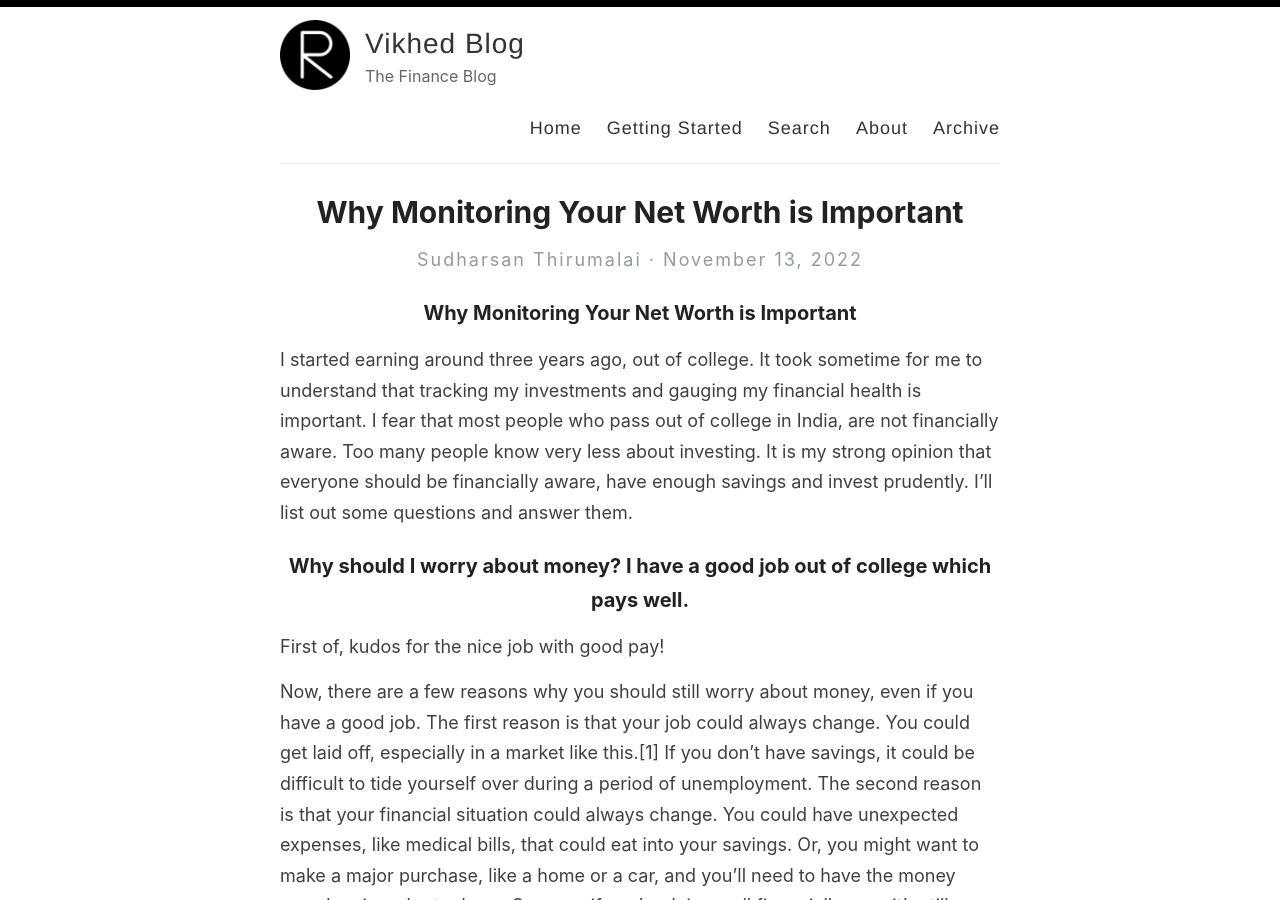
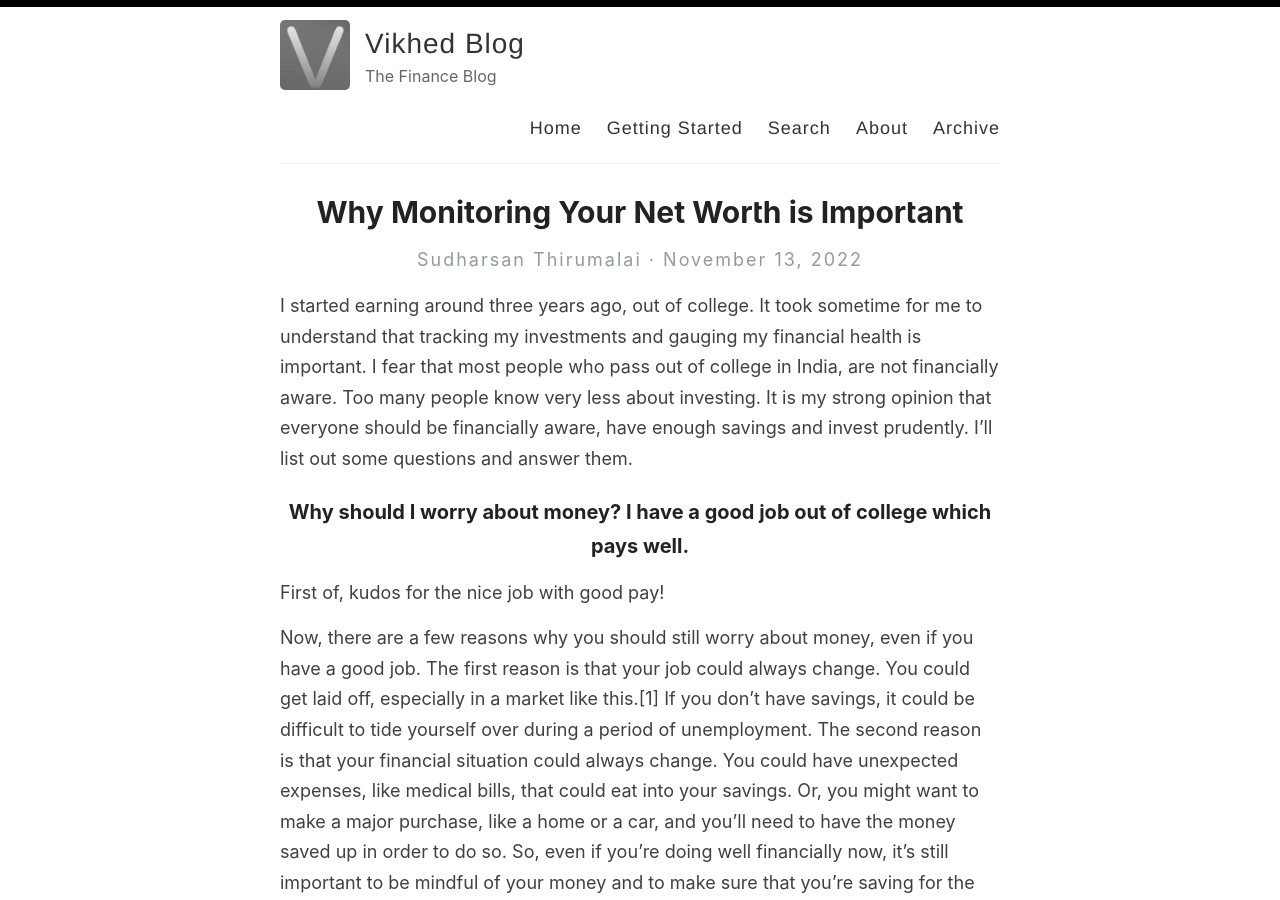
Before and after one commit to parakalan/vikhed-blog, a Jekyll site: the page built from _posts/2022-11-13-net-worth-tracking.md, in a window 1280 px wide and 900 px high. Built offline with Jekyll 4.4.1, drawn with Linux system fonts in a browser that asks for light colours.

Commit message:
Update config

```diff
--- a/_config.yml
+++ b/_config.yml
@@ -12,7 +12,7 @@ author: Sudharsan Thirumalai
 description: The Finance Blog
 
 # URL of your avatar or profile pic (you could use your GitHub profile pic)
-avatar: /images/reverie.png
+avatar: /images/vikhed.jpg
 
 #
 # Flags below are optional
--- a/_posts/2022-11-13-net-worth-tracking.md
+++ b/_posts/2022-11-13-net-worth-tracking.md
@@ -4,8 +4,6 @@ title:  Why Monitoring Your Net Worth is Important
 excerpt: Read on to know why you should monitor your assets and liabilities.
 ---
 
-
-### Why Monitoring Your Net Worth is Important
 
 I started earning around three years ago, out of college. It took sometime for me to understand that tracking my investments and gauging my financial health is important. I fear that most people who pass out of college in India, are not financially aware. Too many people know very less about investing. It is my strong opinion that everyone should be financially aware, have enough savings and invest prudently. I’ll list out some questions and answer them.
 
```
